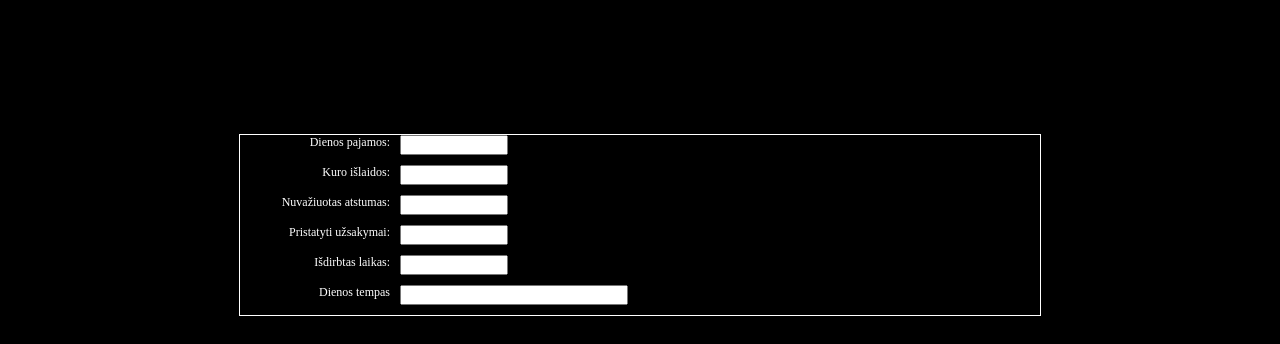
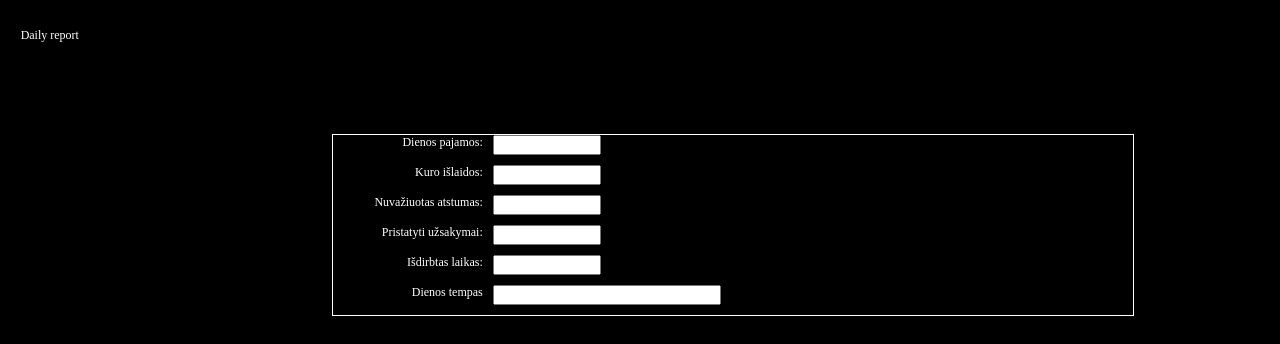
Before and after one commit to AntanasMac/Kurjerio-skaiciuokle, a plain HTML site: page index.html in a window 1280 px wide. Drawn offline with Linux system fonts and the light colour scheme.

Commit message:
quick save

```diff
--- a/index.html
+++ b/index.html
@@ -7,6 +7,11 @@
     <title>Kurjerio skaiciuokle v1</title>
 </head>
 <body>
+
+    <div class="menu">
+        <div>Daily report</div>
+    </div>
+
     <div class="calculatorBox">
 
         <form>
--- a/styles.css
+++ b/styles.css
@@ -1,7 +1,7 @@
 body {
     background-color:black;
     display:flex;
-    justify-content: center;
+
     font-size:12px;
 }
 
@@ -14,6 +14,7 @@ body {
     color:white;
     display:flex;
     width:800px;
+    margin-left:20%;
 
 
 }
@@ -45,3 +46,13 @@ input {
     width: 100px;
     max-width:100px;
   }
+
+
+  /* menu box */
+
+.menu {
+
+    color:white;
+    margin-left:1%;
+    margin-top:20px;
+}
```
